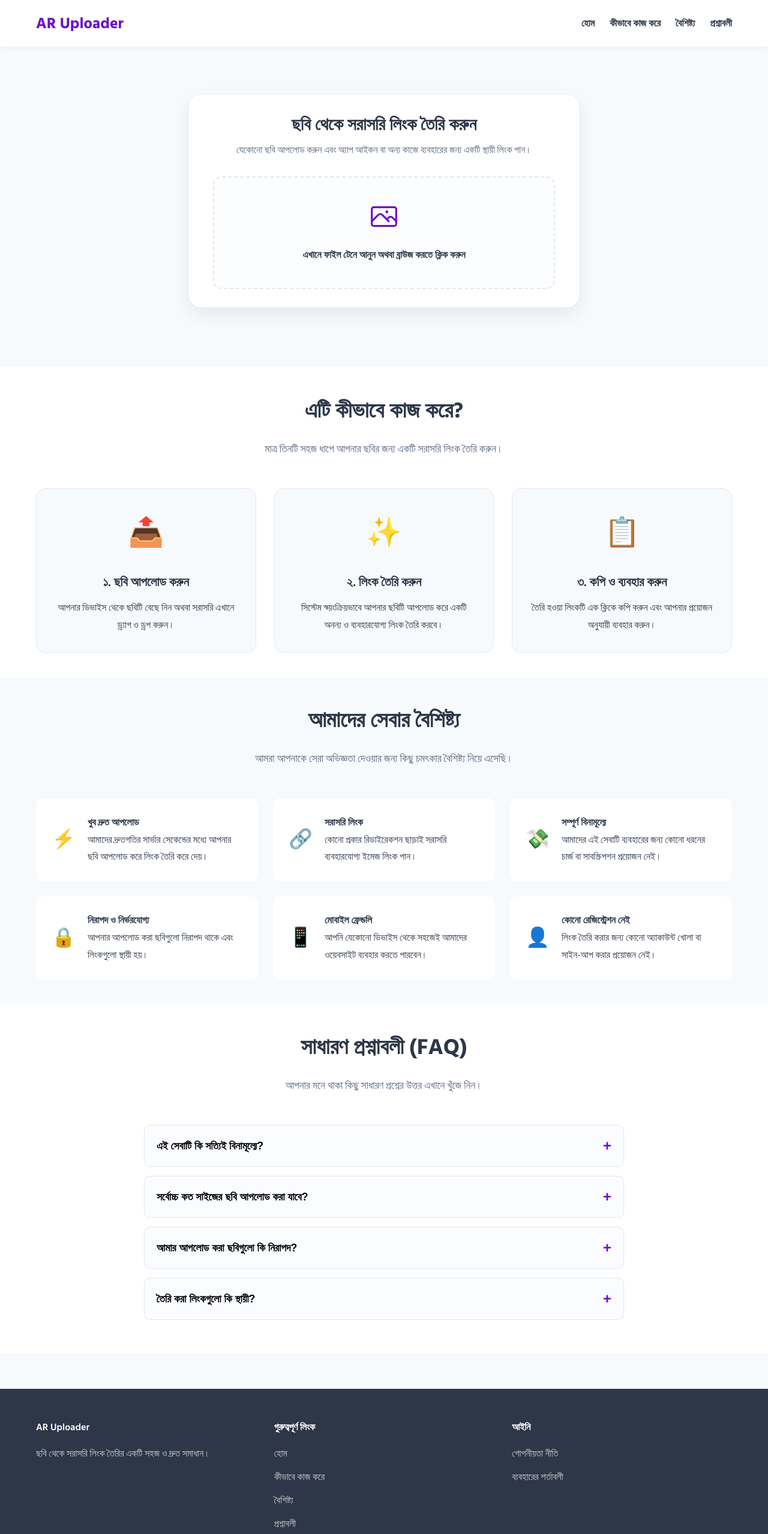
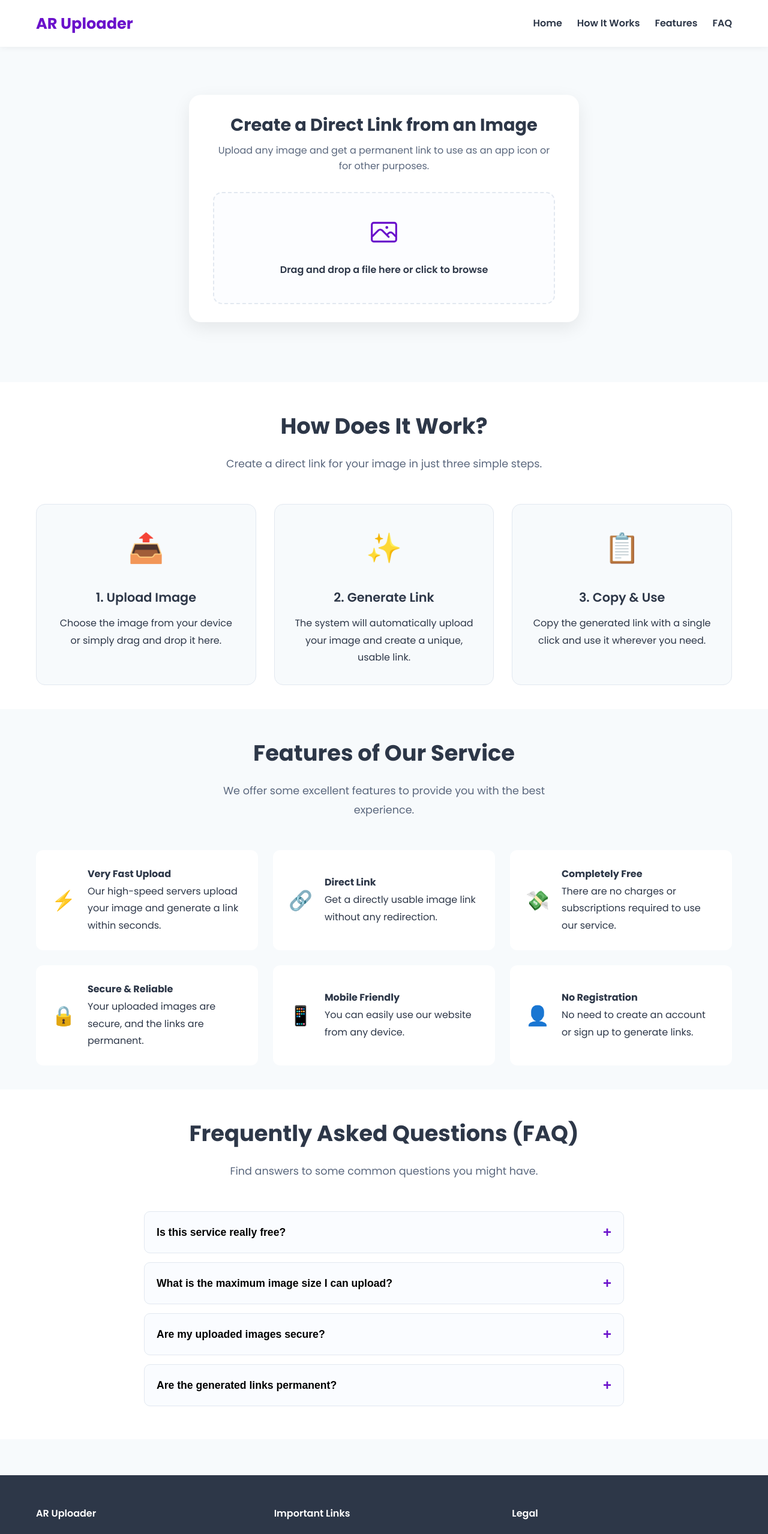
Before and after one commit to katominecommunity/katominecommunity.io, a plain HTML site: page index.html in a window 1280 px wide. Shown: the top 2557 px of the page at 60% size. Drawn offline with Linux system fonts and the light colour scheme.

Commit message:
Update index.html

```diff
--- a/index.html
+++ b/index.html
@@ -1,13 +1,13 @@
 <!DOCTYPE html>
-<html lang="bn">
+<html lang="en">
 <head>
     <meta charset="UTF-8">
     <meta name="viewport" content="width=device-width, initial-scale=1.0">
-    <title>AR Store Uploader - ছবি থেকে সরাসরি লিংক</title>
+    <title>AR Store Uploader - Direct Link From Image</title>
     <!-- Google Fonts -->
     <link rel="preconnect" href="https://fonts.googleapis.com">
     <link rel="preconnect" href="https://fonts.gstatic.com" crossorigin>
-    <link href="https://fonts.googleapis.com/css2?family=Hind+Siliguri:wght@400;500;600;700&display=swap" rel="stylesheet">
+    <link href="https://fonts.googleapis.com/css2?family=Poppins:wght@400;500;600;700&display=swap" rel="stylesheet">
 
     <style>
         :root {
@@ -31,10 +31,22 @@
         }
 
         body {
-            font-family: 'Hind Siliguri', sans-serif;
+            font-family: 'Poppins', sans-serif;
             background: var(--bg-light);
             color: var(--text-dark);
             line-height: 1.8;
+            user-select: none; /* Disable text selection for the entire body */
+            -webkit-user-select: none; /* For Safari */
+            -moz-user-select: none; /* For Firefox */
+            -ms-user-select: none; /* For Internet Explorer/Edge */
+        }
+
+        /* Allow selection for input fields */
+        input, textarea {
+            user-select: text;
+            -webkit-user-select: text;
+            -moz-user-select: text;
+            -ms-user-select: text;
         }
 
         .container {
@@ -246,10 +258,10 @@
         <div class="container navbar">
             <div class="logo"><a href="#">AR Uploader</a></div>
             <ul class="nav-links" id="navLinks">
-                <li><a href="#home">হোম</a></li>
-                <li><a href="#how-it-works">কীভাবে কাজ করে</a></li>
-                <li><a href="#features">বৈশিষ্ট্য</a></li>
-                <li><a href="#faq">প্রশ্নাবলী</a></li>
+                <li><a href="#home">Home</a></li>
+                <li><a href="#how-it-works">How It Works</a></li>
+                <li><a href="#features">Features</a></li>
+                <li><a href="#faq">FAQ</a></li>
             </ul>
             <div class="hamburger" id="hamburger">☰</div>
         </div>
@@ -274,8 +286,8 @@
         <section class="section" id="home">
             <div class="container">
                 <div class="uploader-container">
-                    <h2>ছবি থেকে সরাসরি লিংক তৈরি করুন</h2>
-                    <p>যেকোনো ছবি আপলোড করুন এবং অ্যাপ আইকন বা অন্য কাজে ব্যবহারের জন্য একটি স্থায়ী লিংক পান।</p>
+                    <h2>Create a Direct Link from an Image</h2>
+                    <p>Upload any image and get a permanent link to use as an app icon or for other purposes.</p>
 
                     <label for="fileInput" id="uploadArea" class="upload-area">
                         <div class="upload-icon">
@@ -283,7 +295,7 @@
                                 <path stroke-linecap="round" stroke-linejoin="round" d="M2.25 15.75l5.159-5.159a2.25 2.25 0 013.182 0l5.159 5.159m-1.5-1.5l1.409-1.409a2.25 2.25 0 013.182 0l2.909 2.909m-18 3.75h16.5a1.5 1.5 0 001.5-1.5V6a1.5 1.5 0 00-1.5-1.5H3.75A1.5 1.5 0 002.25 6v12a1.5 1.5 0 001.5 1.5zm10.5-11.25h.008v.008h-.008V8.25zm.375 0a.375.375 0 11-.75 0 .375.375 0 01.75 0z" />
                             </svg>
                         </div>
-                        <span class="upload-text">এখানে ফাইল টেনে আনুন অথবা ব্রাউজ করতে ক্লিক করুন</span>
+                        <span class="upload-text">Drag and drop a file here or click to browse</span>
                     </label>
                     <input type="file" id="fileInput" accept="image/*">
 
@@ -292,10 +304,10 @@
 
                     <div class="result-section" id="resultSection">
                         <img src="" alt="Image Preview" class="image-preview" id="imagePreview">
-                        <p style="font-weight:600; text-align:center; margin-bottom:15px;">আপনার ছবির লিংক সফলভাবে তৈরি হয়েছে:</p>
+                        <p style="font-weight:600; text-align:center; margin-bottom:15px;">Your image link has been successfully created:</p>
                         <div class="url-container">
                             <input type="text" id="imageUrl" readonly>
-                            <button id="copyBtn" class="copy-btn">কপি করুন</button>
+                            <button id="copyBtn" class="copy-btn">Copy</button>
                         </div>
                     </div>
                 </div>
@@ -319,23 +331,23 @@
         <!-- "How It Works" Section -->
         <section class="section" id="how-it-works">
             <div class="container">
-                <h2 class="section-title">এটি কীভাবে কাজ করে?</h2>
-                <p class="section-subtitle">মাত্র তিনটি সহজ ধাপে আপনার ছবির জন্য একটি সরাসরি লিংক তৈরি করুন।</p>
+                <h2 class="section-title">How Does It Work?</h2>
+                <p class="section-subtitle">Create a direct link for your image in just three simple steps.</p>
                 <div class="steps-grid">
                     <div class="step-card">
                         <div class="icon">📤</div>
-                        <h3>১. ছবি আপলোড করুন</h3>
-                        <p>আপনার ডিভাইস থেকে ছবিটি বেছে নিন অথবা সরাসরি এখানে ড্র্যাগ ও ড্রপ করুন।</p>
+                        <h3>1. Upload Image</h3>
+                        <p>Choose the image from your device or simply drag and drop it here.</p>
                     </div>
                     <div class="step-card">
                         <div class="icon">✨</div>
-                        <h3>২. লিংক তৈরি করুন</h3>
-                        <p>সিস্টেম স্বয়ংক্রিয়ভাবে আপনার ছবিটি আপলোড করে একটি অনন্য ও ব্যবহারযোগ্য লিংক তৈরি করবে।</p>
+                        <h3>2. Generate Link</h3>
+                        <p>The system will automatically upload your image and create a unique, usable link.</p>
                     </div>
                     <div class="step-card">
                         <div class="icon">📋</div>
-                        <h3>৩. কপি ও ব্যবহার করুন</h3>
-                        <p>তৈরি হওয়া লিংকটি এক ক্লিকে কপি করুন এবং আপনার প্রয়োজন অনুযায়ী ব্যবহার করুন।</p>
+                        <h3>3. Copy & Use</h3>
+                        <p>Copy the generated link with a single click and use it wherever you need.</p>
                     </div>
                 </div>
             </div>
@@ -344,15 +356,15 @@
         <!-- Features Section -->
         <section class="section" id="features">
              <div class="container">
-                <h2 class="section-title">আমাদের সেবার বৈশিষ্ট্য</h2>
-                <p class="section-subtitle">আমরা আপনাকে সেরা অভিজ্ঞতা দেওয়ার জন্য কিছু চমৎকার বৈশিষ্ট্য নিয়ে এসেছি।</p>
+                <h2 class="section-title">Features of Our Service</h2>
+                <p class="section-subtitle">We offer some excellent features to provide you with the best experience.</p>
                 <div class="features-grid">
-                     <div class="feature-item"> <div class="icon">⚡</div> <div> <h4>খুব দ্রুত আপলোড</h4> <p>আমাদের দ্রুতগতির সার্ভার সেকেন্ডের মধ্যে আপনার ছবি আপলোড করে লিংক তৈরি করে দেয়।</p> </div> </div>
-                     <div class="feature-item"> <div class="icon">🔗</div> <div> <h4>সরাসরি লিংক</h4> <p>কোনো প্রকার রিডাইরেকশন ছাড়াই সরাসরি ব্যবহারযোগ্য ইমেজ লিংক পান।</p> </div> </div>
-                     <div class="feature-item"> <div class="icon">💸</div> <div> <h4>সম্পূর্ণ বিনামূল্যে</h4> <p>আমাদের এই সেবাটি ব্যবহারের জন্য কোনো ধরনের চার্জ বা সাবস্ক্রিপশন প্রয়োজন নেই।</p> </div> </div>
-                     <div class="feature-item"> <div class="icon">🔒</div> <div> <h4>নিরাপদ ও নির্ভরযোগ্য</h4> <p>আপনার আপলোড করা ছবিগুলো নিরাপদ থাকে এবং লিংকগুলো স্থায়ী হয়।</p> </div> </div>
-                     <div class="feature-item"> <div class="icon">📱</div> <div> <h4>মোবাইল ফ্রেন্ডলি</h4> <p>আপনি যেকোনো ডিভাইস থেকে সহজেই আমাদের ওয়েবসাইট ব্যবহার করতে পারবেন।</p> </div> </div>
-                     <div class="feature-item"> <div class="icon">👤</div> <div> <h4>কোনো রেজিস্ট্রেশন নেই</h4> <p>লিংক তৈরি করার জন্য কোনো অ্যাকাউন্ট খোলা বা সাইন-আপ করার প্রয়োজন নেই।</p> </div> </div>
+                     <div class="feature-item"> <div class="icon">⚡</div> <div> <h4>Very Fast Upload</h4> <p>Our high-speed servers upload your image and generate a link within seconds.</p> </div> </div>
+                     <div class="feature-item"> <div class="icon">🔗</div> <div> <h4>Direct Link</h4> <p>Get a directly usable image link without any redirection.</p> </div> </div>
+                     <div class="feature-item"> <div class="icon">💸</div> <div> <h4>Completely Free</h4> <p>There are no charges or subscriptions required to use our service.</p> </div> </div>
+                     <div class="feature-item"> <div class="icon">🔒</div> <div> <h4>Secure & Reliable</h4> <p>Your uploaded images are secure, and the links are permanent.</p> </div> </div>
+                     <div class="feature-item"> <div class="icon">📱</div> <div> <h4>Mobile Friendly</h4> <p>You can easily use our website from any device.</p> </div> </div>
+                     <div class="feature-item"> <div class="icon">👤</div> <div> <h4>No Registration</h4> <p>No need to create an account or sign up to generate links.</p> </div> </div>
                 </div>
             </div>
         </section>
@@ -360,13 +372,13 @@
         <!-- FAQ Section -->
         <section class="section" id="faq">
             <div class="container">
-                <h2 class="section-title">সাধারণ প্রশ্নাবলী (FAQ)</h2>
-                <p class="section-subtitle">আপনার মনে থাকা কিছু সাধারণ প্রশ্নের উত্তর এখানে খুঁজে নিন।</p>
+                <h2 class="section-title">Frequently Asked Questions (FAQ)</h2>
+                <p class="section-subtitle">Find answers to some common questions you might have.</p>
                 <div class="faq-container">
-                     <div class="faq-item"> <button class="faq-question">এই সেবাটি কি সত্যিই বিনামূল্যে?</button> <div class="faq-answer"> <p>হ্যাঁ, আমাদের ছবি থেকে লিংক তৈরির এই সেবাটি সম্পূর্ণ বিনামূল্যে। এর জন্য কোনো লুকানো খরচ বা সাবস্ক্রিপশনের প্রয়োজন নেই।</p> </div> </div>
-                     <div class="faq-item"> <button class="faq-question">সর্বোচ্চ কত সাইজের ছবি আপলোড করা যাবে?</button> <div class="faq-answer"> <p>আপনি সর্বোচ্চ ৩২ মেগাবাইট (MB) পর্যন্ত ছবি আপলোড করতে পারবেন। আমরা PNG, JPG, JPEG, GIF, এবং BMP ফরম্যাট সাপোর্ট করি।</p> </div> </div>
-                     <div class="faq-item"> <button class="faq-question">আমার আপলোড করা ছবিগুলো কি নিরাপদ?</button> <div class="faq-answer"> <p>হ্যাঁ, আপনার ছবিগুলো নিরাপদ এবং এনক্রিপ্টেড সংযোগের মাধ্যমে আপলোড করা হয়। শুধুমাত্র যাদের কাছে লিংক আছে, তারাই ছবিটি দেখতে পারবে।</p> </div> </div>
-                     <div class="faq-item"> <button class="faq-question">তৈরি করা লিংকগুলো কি স্থায়ী?</button> <div class="faq-answer"> <p>হ্যাঁ, আমাদের দ্বারা তৈরি করা লিংকগুলো স্থায়ী। যতক্ষণ পর্যন্ত ছবিটি আমাদের পরিষেবা নীতি লঙ্ঘন না করছে, ততক্ষণ লিংকটি সক্রিয় থাকবে।</p> </div> </div>
+                     <div class="faq-item"> <button class="faq-question">Is this service really free?</button> <div class="faq-answer"> <p>Yes, our image-to-link generation service is completely free. There are no hidden costs or subscription fees.</p> </div> </div>
+                     <div class="faq-item"> <button class="faq-question">What is the maximum image size I can upload?</button> <div class="faq-answer"> <p>You can upload images up to 32 megabytes (MB). We support PNG, JPG, JPEG, GIF, and BMP formats.</p> </div> </div>
+                     <div class="faq-item"> <button class="faq-question">Are my uploaded images secure?</button> <div class="faq-answer"> <p>Yes, your images are secure and uploaded via an encrypted connection. Only those with the link can view the image.</p> </div> </div>
+                     <div class="faq-item"> <button class="faq-question">Are the generated links permanent?</button> <div class="faq-answer"> <p>Yes, the links we generate are permanent. The link will remain active as long as the image does not violate our terms of service.</p> </div> </div>
                 </div>
             </div>
         </section>
@@ -391,27 +403,27 @@
             <div class="footer-content">
                 <div>
                     <h4>AR Uploader</h4>
-                    <p>ছবি থেকে সরাসরি লিংক তৈরির একটি সহজ ও দ্রুত সমাধান।</p>
+                    <p>A simple and fast solution for creating direct links from images.</p>
                 </div>
                 <div>
-                    <h4>গুরুত্বপূর্ণ লিংক</h4>
+                    <h4>Important Links</h4>
                     <ul>
-                        <li><a href="#home">হোম</a></li>
-                        <li><a href="#how-it-works">কীভাবে কাজ করে</a></li>
-                        <li><a href="#features">বৈশিষ্ট্য</a></li>
-                        <li><a href="#faq">প্রশ্নাবলী</a></li>
+                        <li><a href="#home">Home</a></li>
+                        <li><a href="#how-it-works">How It Works</a></li>
+                        <li><a href="#features">Features</a></li>
+                        <li><a href="#faq">FAQ</a></li>
                     </ul>
                 </div>
                  <div>
-                    <h4>আইনি</h4>
+                    <h4>Legal</h4>
                     <ul>
-                        <li><a href="#">গোপনীয়তা নীতি</a></li>
-                        <li><a href="#">ব্যবহারের শর্তাবলী</a></li>
+                        <li><a href="#">Privacy Policy</a></li>
+                        <li><a href="#">Terms of Use</a></li>
                     </ul>
                 </div>
             </div>
             <div class="footer-bottom">
-                &copy; 2024 AR Uploader. সকল স্বত্ব সংরক্ষিত।
+                &copy; 2024 AR Uploader. All rights reserved.
             </div>
         </div>
     </footer>
@@ -472,19 +484,19 @@
 
             copyBtn.addEventListener('click', () => {
                 navigator.clipboard.writeText(imageUrlInput.value).then(() => {
-                    copyBtn.textContent = 'কপি হয়েছে!';
-                    setTimeout(() => { copyBtn.textContent = 'কপি করুন'; }, 2000);
+                    copyBtn.textContent = 'Copied!';
+                    setTimeout(() => { copyBtn.textContent = 'Copy'; }, 2000);
                 });
             });
 
             function handleFile(file) {
                 if (!file) return;
                 if (!file.type.startsWith('image/')) {
-                    showError('অনুগ্রহ করে একটি ছবি ফাইল (JPG, PNG, GIF) আপলোড করুন।');
+                    showError('Please upload an image file (JPG, PNG, GIF).');
                     return;
                 }
                 if (file.size > 32 * 1024 * 1024) {
-                    showError('ফাইলের সাইজ ৩২ মেগাবাইটের বেশি হতে পারবে না।');
+                    showError('File size cannot exceed 32 MB.');
                     return;
                 }
                 uploadImage(file);
@@ -501,10 +513,10 @@
                     if (result.success) {
                         displayResult(result.data);
                     } else {
-                        showError(result.error?.message || 'একটি অজানা সমস্যা হয়েছে।');
+                        showError(result.error?.message || 'An unknown error occurred.');
                     }
                 })
-                .catch(() => { showError('নেটওয়ার্ক সমস্যা। আবার চেষ্টা করুন।'); })
+                .catch(() => { showError('Network error. Please try again.'); })
                 .finally(() => { showLoading(false); });
             }
 
```
